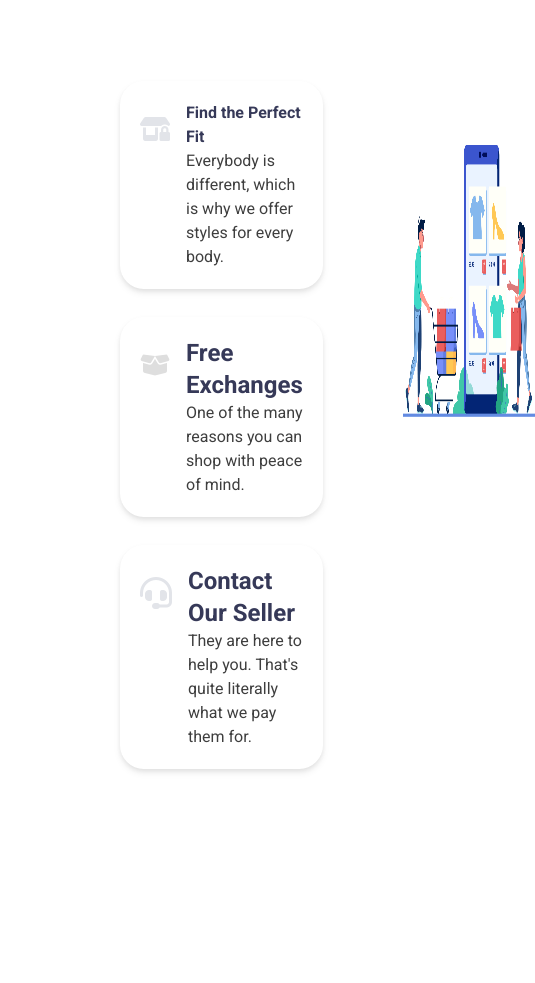
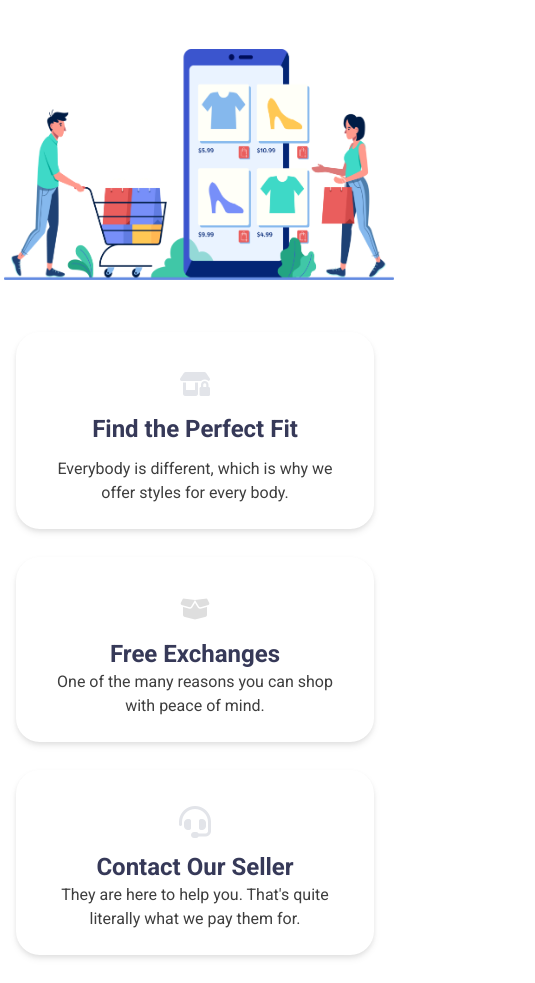
Before and after one commit to Md-Nurul-Alam/Penguin-Fashion, a plain HTML site: page index.html in a window 390 px wide. Shown: the part 4640-5623 px from the top of the page, 535 px wide, since content can reach past the window. Before the commit the page ends 5453 px from the top, so only its background shows below. Drawn offline with nearby package versions, Linux system fonts and the light colour scheme.

Commit message:
Make footer Responsive

```diff
--- a/index.html
+++ b/index.html
@@ -180,37 +180,44 @@
     </main>
     <footer>
         <section class="max-w-6xl mx-auto">
+
             <!-- footer container -->
-            <div class="flex gap-x-20 px-24">
+            <div class="lg:flex lg:flex-row-reverse gap-x-20 lg:px-24">
+                <img class="ml-1 mr-1 lg:w-2/3 lg:h-80 lg:mt-24 lg:my-11 py-6" src="images/shopping.png" alt="">
                 <!-- text container -->
-                <div class="my-7 pl-6 ">
-                    <div class="my-7 drop-shadow-md p-5 flex  bg-white rounded-3xl ">
-                        <i class="pr-4 py-7 fa-solid fa-shop-lock fa-xl" style="color: #e2e4e9;"></i>
-                        <div class="align-middle">
-                            <h4 class="mb-3text-2xl font-bold text-[#363958]">Find the Perfect Fit</h4>
-                            <p class="text-base font-normal text-[#3E3E3E] ">Everybody is different, which is why we
+                <div class="my-7 lg:pl-6 ">
+                    <div class="mx-4 px-7 py-6 my-7 drop-shadow-md lg:p-5 lg:flex  bg-white rounded-3xl ">
+                        <i class="flex justify-center lg:pr-4 py-7 fa-solid fa-shop-lock fa-xl"
+                            style="color: #e2e4e9;"></i>
+                        <div class="text-center">
+                            <h4 class="mb-3 text-2xl font-bold text-[#363958]">Find the Perfect Fit</h4>
+                            <p class="text-base font-normal text-[#3E3E3E] ">Everybody is different, which is
+                                why we
                                 offer styles for every body.</p>
                         </div>
                     </div>
-                    <div class="mb-7 drop-shadow-md p-5 flex  bg-white rounded-3xl ">
-                        <i class="pr-4 py-7 fa-solid fa-box-open fa-xl" style="color: #dedede;"></i>
-                        <div>
+                    <div class="px-7 py-6 mx-4 mb-7 drop-shadow-md lg:p-5 lg:flex  bg-white rounded-3xl ">
+                        <i class="flex justify-center lg:pr-4 py-7 fa-solid fa-box-open fa-xl"
+                            style="color: #dedede;"></i>
+                        <div class="text-center">
                             <h4 class="text-2xl font-bold text-[#363958]">Free Exchanges</h4>
-                        <p class="text-base font-normal text-[#3E3E3E]">One of the many reasons you can shop
-                            with peace of mind.</p>
+                            <p class="text-base font-normal text-[#3E3E3E]">One of the many reasons you can shop
+                                with peace of mind.</p>
                         </div>
                     </div>
-                    <div class="mb-4 drop-shadow-md p-5 flex  bg-white rounded-3xl ">
-                        <i class="pr-4 py-7 fa-solid fa-headset fa-2xl" style="color: #e2e4e9;"></i>
-                        <div>
+                    <div class="px-7 py-6 mx-4 mb-4 drop-shadow-md lg:p-5 lg:flex  bg-white rounded-3xl ">
+                        <i class="flex justify-center lg:pr-4 py-7 fa-solid fa-headset fa-2xl"
+                            style="color: #e2e4e9;"></i>
+                        <div class="text-center">
                             <h4 class="text-2xl font-bold text-[#363958]">Contact Our Seller</h4>
-                        <p class="text-base font-normal text-[#3E3E3E]">They are here to help you. That's quite
-                            literally what we pay them for.</p>
+                            <p class="text-base font-normal text-[#3E3E3E]">They are here to help you. That's
+                                quite
+                                literally what we pay them for.</p>
                         </div>
                     </div>
                 </div>
-                <img class="w-2/3 h-80 mt-24 my-11 py-6" src="images/shopping.png" alt="">
             </div>
+
         </section>
     </footer>
 
```
